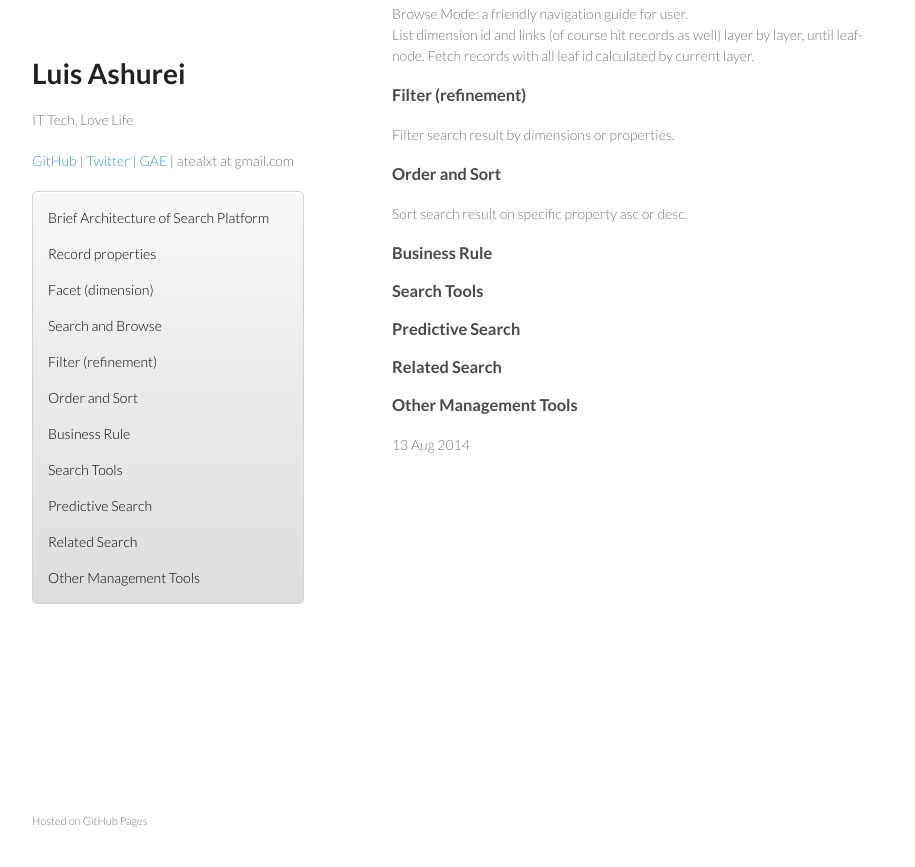
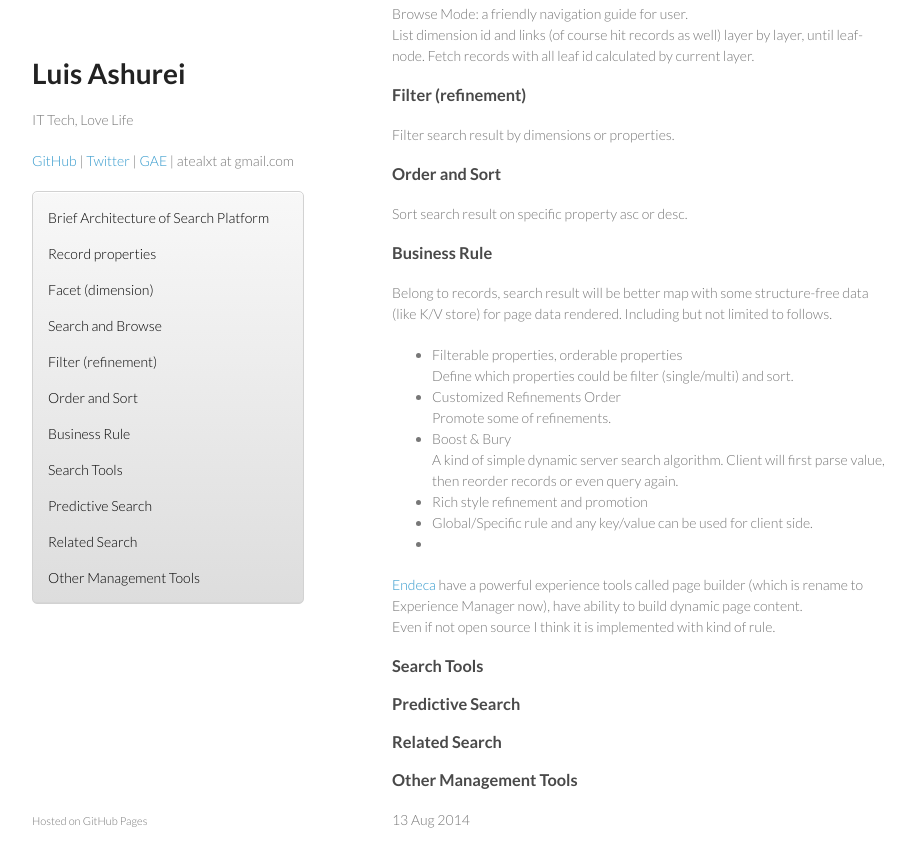
Before and after one commit to atealxt/atealxt.github.io, a Jekyll site: the page built from _posts/2014-08-13-brief-architecture-of-search-platform.html, in a window 1280 px wide and 900 px high, scrolled down 1245 px. Shown: the top 867 px of the window, without its empty margins (178-1093 px from the left). Built offline with Jekyll 4.4.1, drawn with Linux system fonts in a browser that asks for light colours; comment, search, counter and statistics services are not loaded.

Commit message:
Update 2014-08-13-brief-architecture-of-search-platform.html

```diff
--- a/_posts/2014-08-13-brief-architecture-of-search-platform.html
+++ b/_posts/2014-08-13-brief-architecture-of-search-platform.html
@@ -126,6 +126,37 @@ Business Rule
 </h3>
 
 <p>
+Belong to records, search result will be better map with some structure-free data (like K/V store) for page data rendered.
+Including but not limited to follows.
+</p>
+
+<ul>
+  <li>
+    Filterable properties, orderable properties<br>
+    Define which properties could be filter (single/multi) and sort.
+  </li>
+  <li>
+    Customized Refinements Order<br>
+    Promote some of refinements.
+  </li>
+  <li>
+    Boost & Bury<br>
+    A kind of simple dynamic server search algorithm. Client will first parse value, then reorder records or even query again.
+  </li>
+  <li>
+    Rich style refinement and promotion
+  </li>
+  <li>
+    Global/Specific rule and any key/value can be used for client side.
+  </li>
+  <li>
+  </li>
+</ul>
+
+<p>
+<a href="http://en.wikipedia.org/wiki/Endeca_Technologies_Inc.">Endeca</a>
+have a powerful experience tools called page builder (which is rename to Experience Manager now), have ability to build dynamic page content.<br>
+Even if not open source I think it is implemented with kind of rule.
 </p>
 
 <h3>
```
